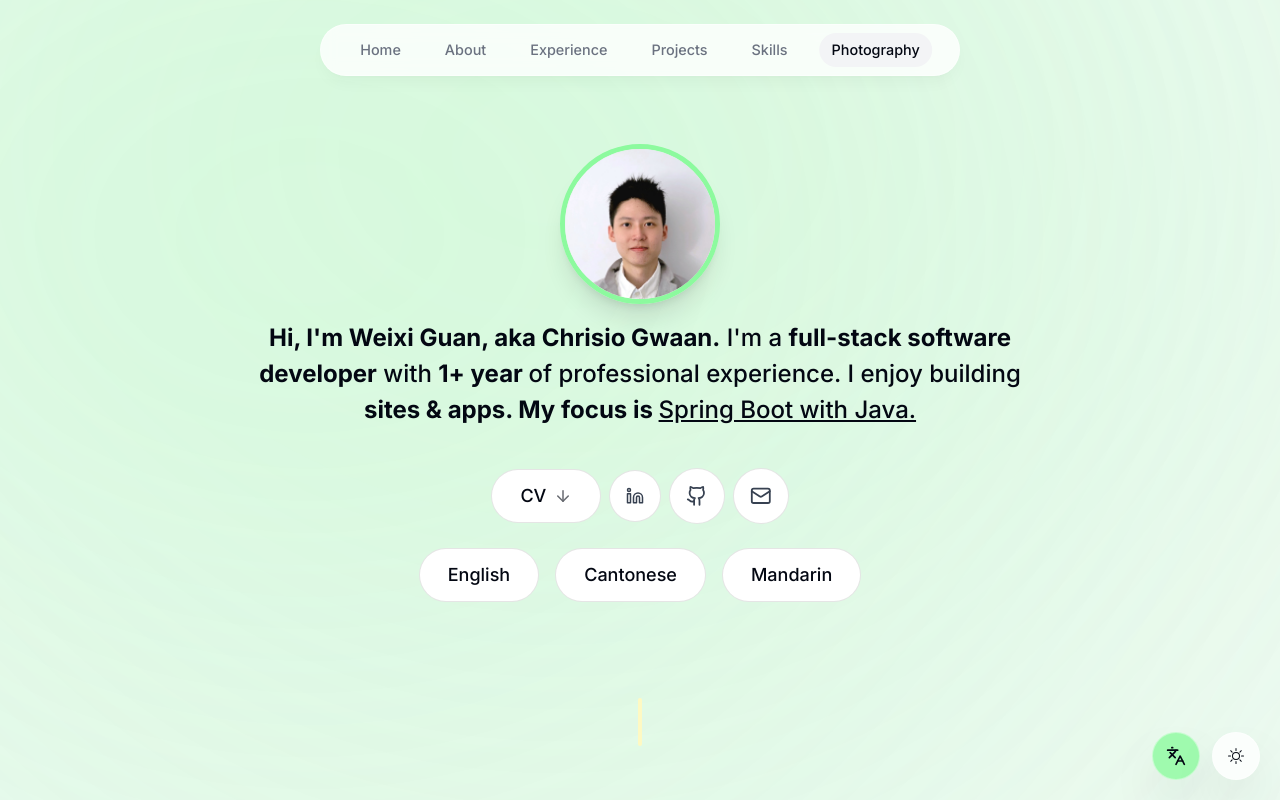
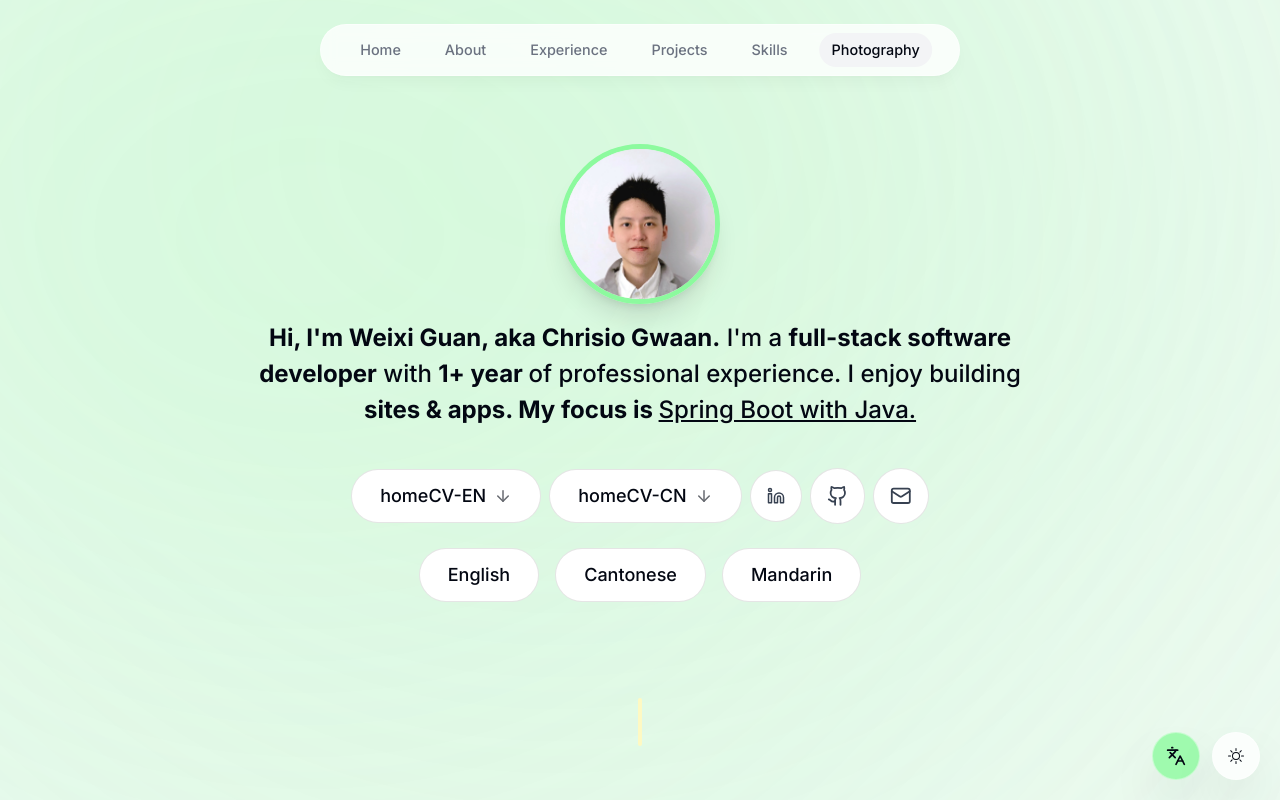
Before and after one commit to ChrisioGwaan/portfolio-cg, a Next.js app: page / in a window 1280 px wide. Shown: the top 800 px of the page. Built offline with nearby package versions, Linux system fonts and the light colour scheme.

Commit message:
+feat: update CV download links to include English and Chinese versions

```diff
--- a/components/intro.tsx
+++ b/components/intro.tsx
@@ -93,11 +93,21 @@ export default function Intro() {
 
         <a
           className="group bg-white px-7 py-3 flex items-center gap-2 rounded-full outline-none focus:scale-110 hover:scale-110 active:scale-105 transition cursor-pointer borderBlack dark:bg-white/10"
-          href="/CV.pdf"
+          href="/CV-EN.pdf"
           title={t("homeCVDownload")}
           download
         >
-          {t("homeCV")}{" "}
+          {t("homeCV-EN")}{" "}
+          <LuArrowDown className="opacity-60 group-hover:translate-y-1 transition" />
+        </a>
+
+        <a
+          className="group bg-white px-7 py-3 flex items-center gap-2 rounded-full outline-none focus:scale-110 hover:scale-110 active:scale-105 transition cursor-pointer borderBlack dark:bg-white/10"
+          href="/CV-CN.pdf"
+          title={t("homeCVDownload")}
+          download
+        >
+          {t("homeCV-CN")}{" "}
           <LuArrowDown className="opacity-60 group-hover:translate-y-1 transition" />
         </a>
 
```
